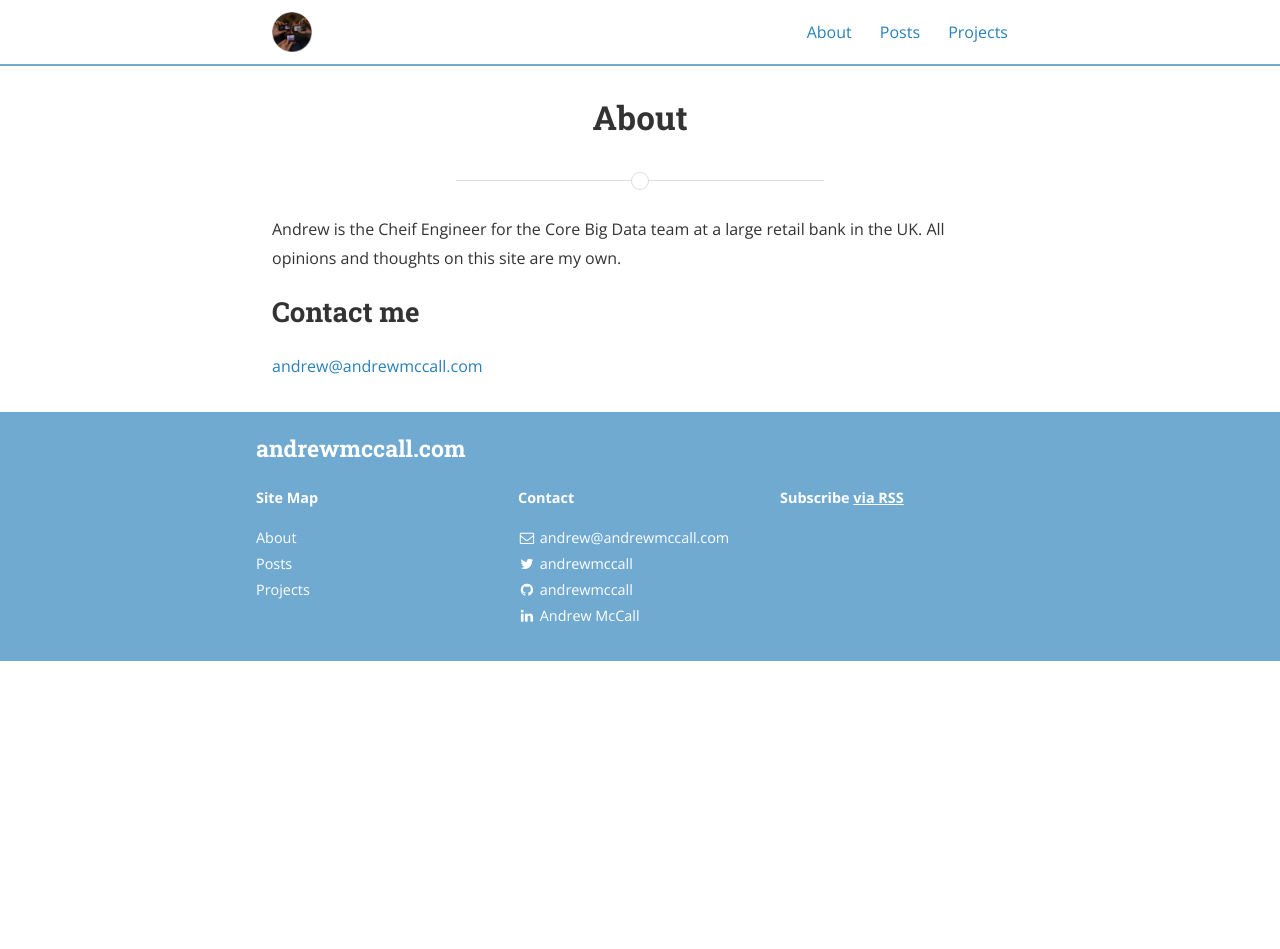
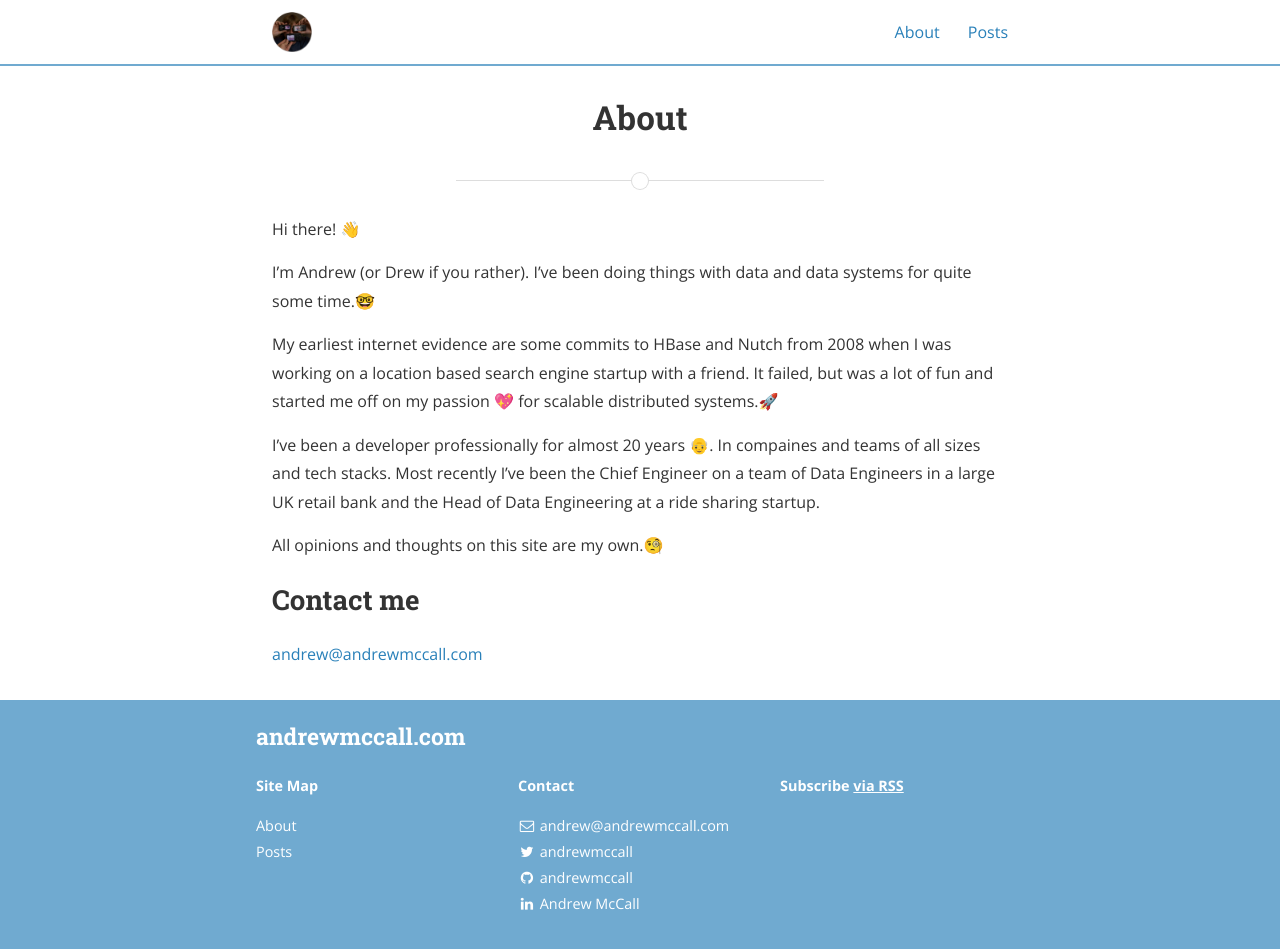
Before and after one commit to andrewmccall/andrewmccall.github.com, a Jekyll site: the page built from about.md, in a window 1280 px wide. Built offline with Jekyll 4.4.1, drawn with Linux system fonts in a browser that asks for light colours; nearby versions of some CDN libraries; before the commit the page ends 900 px from its top, so only the background shows below that.

Commit message:
Added google stuff as well as tweaked about

```diff
--- a/_config.yml
+++ b/_config.yml
@@ -1,6 +1,6 @@
 # External gems
 # See http://ixti.net/software/2013/01/28/using-jekyll-plugins-on-github-pages.html for making `jekyll archives` work.
-gems:
+plugins:
   #- jekyll-archives # Sorry, not GitHub pages friendly!
   - jekyll-feed
   - jekyll-sitemap
--- a/about.md
+++ b/about.md
@@ -4,9 +4,22 @@ title: About
 permalink: /about/
 ---
 
-Andrew is the Cheif Engineer for the Core Big Data team at a large retail bank
-in the UK. All opinions and thoughts on this site are my own.
+Hi there! 👋
 
+I'm Andrew (or Drew if you rather). I've been doing things with data and data
+systems for quite some time.🤓
+
+My earliest internet evidence are some commits to HBase and Nutch from 2008
+when I was working on a location based search engine startup with a friend. It
+failed, but was a lot of fun and started me off on my passion 💖 for
+scalable distributed systems.🚀
+
+I've been a developer professionally for almost 20 years 👴. In compaines and
+teams of all sizes and tech stacks. Most recently I've been the Chief Engineer
+on a team of Data Engineers in a large UK retail bank and the Head of Data
+Engineering at a ride sharing startup.
+
+All opinions and thoughts on this site are my own.🧐
 
 ## Contact me
 
--- /dev/null
+++ b/google18a66aed01a8fe4d.html
@@ -0,0 +1 @@
+google-site-verification: google18a66aed01a8fe4d.html
```
Also changed, not shown: _posts/2012-01-11-customer-support-what-a-joke-.html (deleted, +0 -6 lines), _posts/2013-02-24-octopress.markdown (deleted, +0 -9 lines), _posts/2014-06-24-new-site-again.markdown (deleted, +0 -17 lines), _posts/2015-01-06-welcome-to-jekyll.markdown (deleted, +0 -13 lines), _posts/2016-05-14-welcome-to-jekyll.markdown (deleted, +0 -25 lines), _posts/2017-01-06-new-year-new-start.markdown (deleted, +0 -13 lines), projects.md (deleted, +0 -13 lines).
